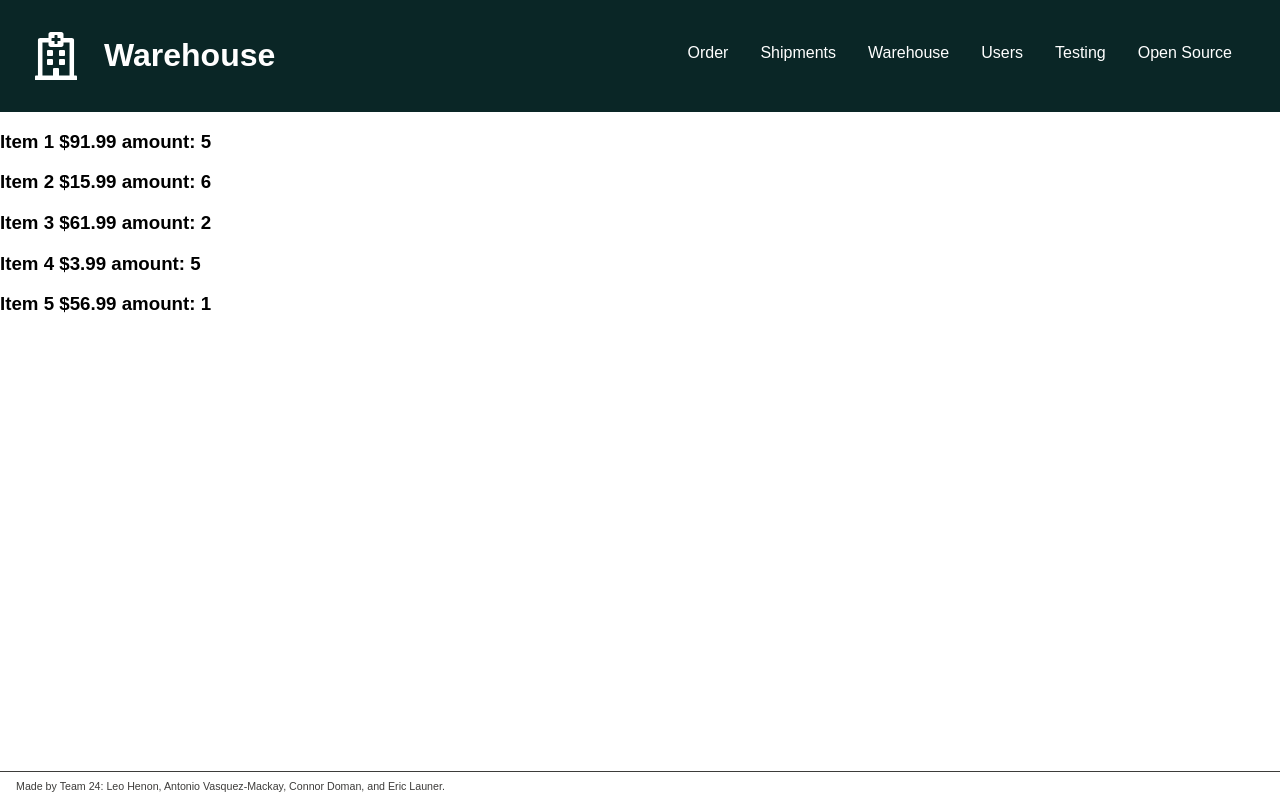
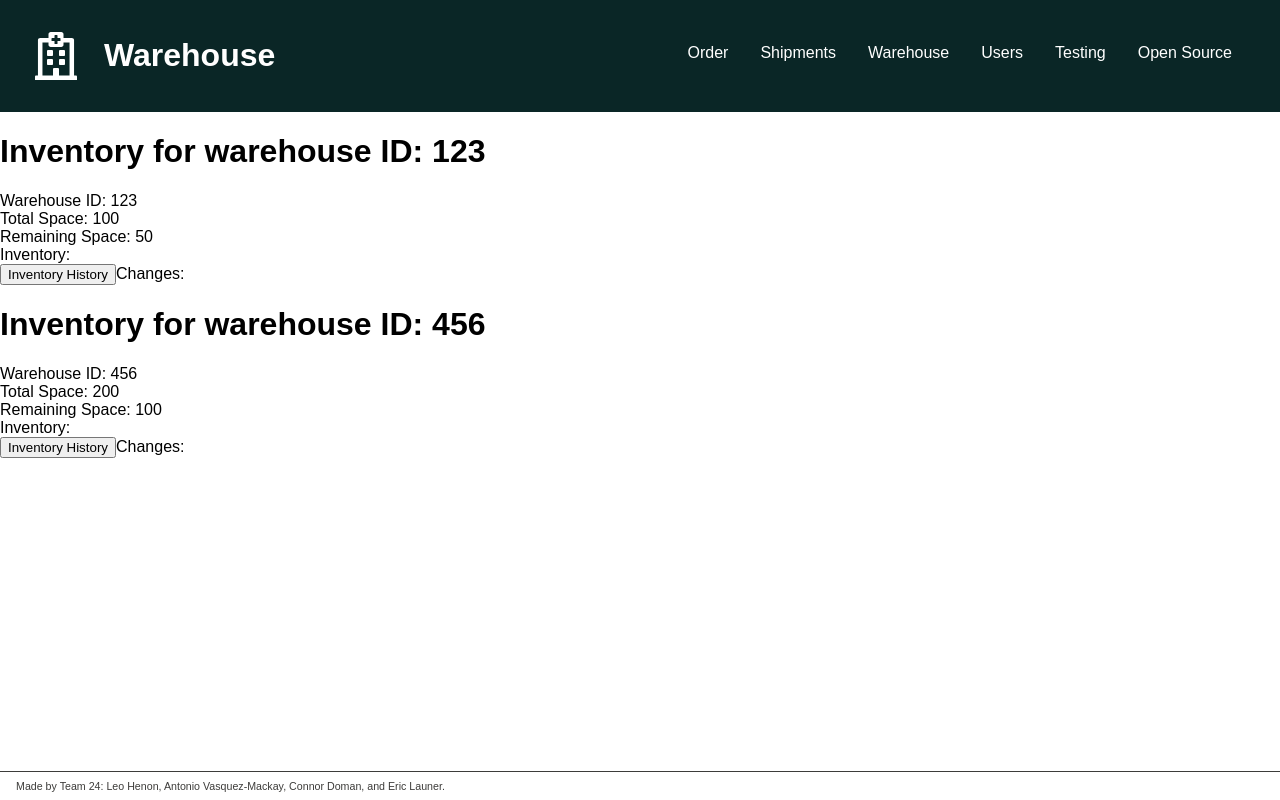
Before and after one commit to cosc310team24/project, a Next.js app: page /warehouse in a window 1280 px wide. Built offline with nearby package versions, Linux system fonts and the light colour scheme.

Commit message:
basic warehouse UI

```diff
--- a/components/InventoryPanel.jsx
+++ b/components/InventoryPanel.jsx
@@ -1,75 +1,72 @@
+// inventory panel lists all the items in the inventory
 
+import React from "react";
+import styles from "/styles/InventoryPanel.module.css";
 import { useState, useEffect, useRef } from "react";
 
-export class InventoryItem {
-    static priceFormatter = new Intl.NumberFormat("en-CA", {
-        style: "currency",
-        currency: "CAD",
-    });
-
-    constructor(id, name, price, quantity) {
-        this.id = id;
-        this.name = name;
-        this.price = price;
-        this.quantity = quantity;
+//Warehouse class
+// //total space, remaining space, ID, changes to inventory
+export class Warehouse {
+    constructor(warehouse_id, total_space, remaining_space, inventory = [], changes = []) {
+        this.warehouse_id = warehouse_id;
+        this.total_space = total_space;
+        this.remaining_space = remaining_space;
+        this.inventory = inventory;
+        this.changes = changes;
     }
 
+    get spaceString() {
+        return Warehouse.spaceFormatter.format(this.remaining_space);
     }
 
-const testInventoryItems = [ {
+    toString() {
+        return `${this.warehouse_id}. ${this.remaining_space}`;
+    }
+}
+// InventoryList class
+// dropdown menu to select current warehouse
+// warehouse id, total space, remaining space, inventory array, changes array
+// changes by default are not shown unless user clicks on a button to show them
 
-        id: 0,
-        name: "Item 1",
-        price: 91.99,
-        quantity: 5,
-    },
-    {
-        id: 1,
-        name: "Item 2",
-        price: 15.99,
-        quantity: 6,
-    },
-    {
-        id: 2,
-        name: "Item 3",
-        price: 61.99,
-        quantity: 2,
-    },
-    {
-        id: 3,
-        name: "Item 4",
-        price: 3.99,
-        quantity: 5,
-    },
-    {
-        id: 4,
-        name: "Item 5",
-        price: 56.99,
-        quantity: 1,
+
+
+export const InventoryList = ({ item }) => {
+    const it = new Warehouse(item.warehouse_id, item.total_space, item.remaining_space, item.inventory);
+    return (
+        <li className={styles.inventory_list}>
+            <span>
+                <h1>Inventory for warehouse ID: {it.warehouse_id}</h1>
+                Warehouse ID: {it.warehouse_id}
+                <br />
+                Total Space: {it.total_space}
+                <br />
+                Remaining Space: {it.remaining_space}
+                <br />
+                Inventory: {it.inventory}
+                <br />
+                <button>Inventory History</button>
+                Changes: {it.changes}
+            </span>
+        </li>
+    );
 }
-];
 
-    const InventoryPanel = () => {
-
-        const items = testInventoryItems?.map((item) => {
-            let i = new InventoryItem(item.id, item.name, item.price, item.quantity);
+export const InventoryPanel = ({ inventoryItems }) => {
+    const items = inventoryItems?.map((item) => {
+        let i = new Warehouse(item.warehouse_id, item.total_space, item.remaining_space, item.inventory);
         return (
-                <div
-                    key={i.id}
+            <InventoryList
+                key={i.warehouse_id}
                 item={i}
             />
         );
     });
 
     return (
-        <>
-        {testInventoryItems.map((item) =>
-        (
-            <h3>{item.name}  ${item.price}  amount: {item.quantity}</h3>
-
-        ))}
-        </>
+        <div>
+            <ul>{items}</ul>
+        </div>
     );
-};
+}
 
 export default InventoryPanel;
--- a/pages/warehouse.jsx
+++ b/pages/warehouse.jsx
@@ -1,11 +1,11 @@
 import Content from "/components/Content.jsx";
 import InventoryPanel from "/components/InventoryPanel.jsx";
-import { testInventoryItems } from "/components/InventoryPanel.jsx";
+import { TEST_ITEMS } from "/utils/test_warehouse.js";
 
 const Warehouse = () => {
     return (
         <Content title="Warehouse">
-            <InventoryPanel inventoryItems={testInventoryItems} />
+            <InventoryPanel inventoryItems={TEST_ITEMS} />
         </Content>
     );
 };
--- /dev/null
+++ b/styles/InventoryPanel.module.css
@@ -0,0 +1,12 @@
+.inventoryPanel {
+
+}
+.inventoryList{
+    display: flex;
+    flex-direction: column;
+    justify-content: space-between;
+    align-items: center;
+    height: 100%;
+    width: 100%;
+    overflow: auto;
+}
--- /dev/null
+++ b/utils/test_warehouse.js
@@ -0,0 +1,16 @@
+export const TEST_ITEMS = [
+    {
+        warehouse_id: 123,
+        total_space: 100,
+        remaining_space: 50,
+        inventory: [],
+        changes: []
+    },
+    {
+        warehouse_id: 456,
+        total_space: 200,
+        remaining_space: 100,
+        inventory: [],
+        changes: []
+    }
+];
```
Lines whose indentation alone changed are shown as unchanged.
